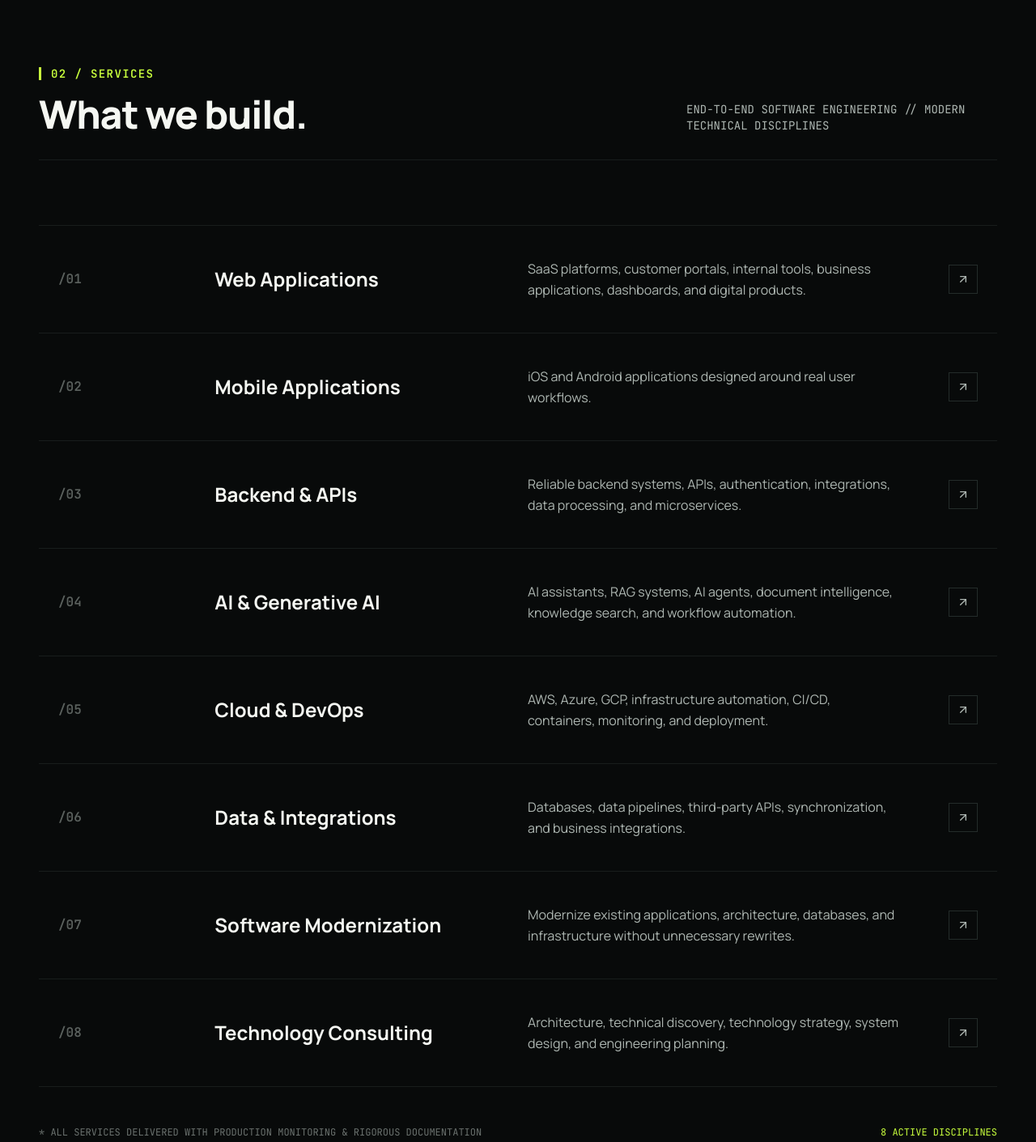
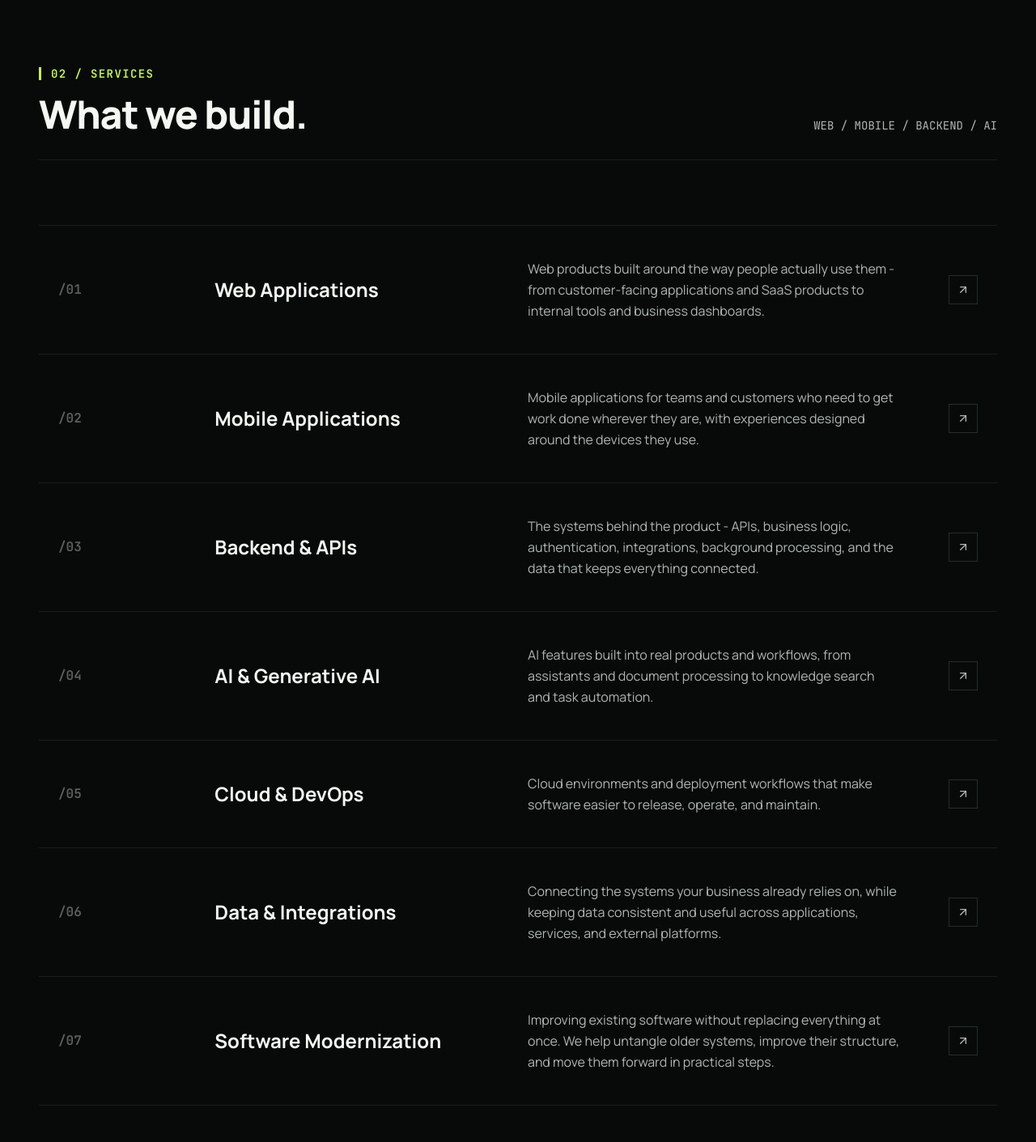
Before and after one commit to Xlogik-code/xlogik-site, a React (Vite) app: page / in a window 1280 px wide. Shown: the part 1780-3191 px from the top of the page at 81% size. Built offline with nearby package versions, Linux system fonts and the light colour scheme.

Commit message:
style: update ServicesSection and content descriptions for clarity and alignment with branding

```diff
--- a/src/components/ServicesSection.tsx
+++ b/src/components/ServicesSection.tsx
@@ -30,7 +30,7 @@ export const ServicesSection: React.FC<ServicesSectionProps> = ({ onSelectServic
             </h2>
           </div>
           <p className="text-sm text-[#AEB7B2] font-mono-code max-w-sm">
-            END-TO-END SOFTWARE ENGINEERING // MODERN TECHNICAL DISCIPLINES
+            WEB / MOBILE / BACKEND / AI
           </p>
         </div>
 
@@ -112,10 +112,10 @@ export const ServicesSection: React.FC<ServicesSectionProps> = ({ onSelectServic
         </div>
 
         {/* Bottom micro-statement */}
-        <div className="mt-8 flex flex-wrap items-center justify-between text-xs font-mono-code text-[#AEB7B2]/60 pt-4">
+        {/* <div className="mt-8 flex flex-wrap items-center justify-between text-xs font-mono-code text-[#AEB7B2]/60 pt-4">
           <span>* ALL SERVICES DELIVERED WITH PRODUCTION MONITORING & RIGOROUS DOCUMENTATION</span>
           <span className="text-[#C8FF3D]">8 ACTIVE DISCIPLINES</span>
-        </div>
+        </div> */}
       </div>
     </section>
   );
--- a/src/data/content.ts
+++ b/src/data/content.ts
@@ -5,57 +5,97 @@ export const SERVICES_DATA: ServiceItem[] = [
     id: 'web-apps',
     number: '01',
     title: 'Web Applications',
-    shortDesc: 'SaaS platforms, customer portals, internal tools, business applications, dashboards, and digital products.',
-    deliverables: ['Custom SaaS platforms', 'High-throughput customer portals', 'Complex operational dashboards', 'Internal workflow tools']
+    shortDesc: 'Web products built around the way people actually use them - from customer-facing applications and SaaS products to internal tools and business dashboards.',
+    deliverables: [
+      'SaaS and web platforms',
+      'Customer portals',
+      'Business dashboards',
+      'Internal workflow tools'
+    ]
   },
   {
     id: 'mobile-apps',
     number: '02',
     title: 'Mobile Applications',
-    shortDesc: 'iOS and Android applications designed around real user workflows.',
-    deliverables: ['Native iOS & Android apps', 'Cross-platform React Native & Flutter', 'Offline-first sync architectures', 'Field workforce tools']
+    shortDesc: 'Mobile applications for teams and customers who need to get work done wherever they are, with experiences designed around the devices they use.',
+    deliverables: [
+      'iOS and Android applications',
+      'Cross-platform mobile apps',
+      'Offline and sync workflows',
+      'Field and workforce applications'
+    ]
   },
   {
     id: 'backend-apis',
     number: '03',
     title: 'Backend & APIs',
-    shortDesc: 'Reliable backend systems, APIs, authentication, integrations, data processing, and microservices.',
-    deliverables: ['RESTful & GraphQL services', 'Event-driven message queues', 'Zero-trust authentication & RBAC', 'Distributed background workers']
+    shortDesc: 'The systems behind the product - APIs, business logic, authentication, integrations, background processing, and the data that keeps everything connected.',
+    deliverables: [
+      'REST and GraphQL APIs',
+      'Authentication and access control',
+      'Background processing',
+      'Third-party integrations'
+    ]
   },
   {
     id: 'ai-genai',
     number: '04',
     title: 'AI & Generative AI',
-    shortDesc: 'AI assistants, RAG systems, AI agents, document intelligence, knowledge search, and workflow automation.',
-    deliverables: ['Retrieval-Augmented Generation (RAG)', 'Autonomous agent pipelines', 'Document OCR & semantic parsing', 'Deterministic validation guardrails']
+    shortDesc: 'AI features built into real products and workflows, from assistants and document processing to knowledge search and task automation.',
+    deliverables: [
+      'AI assistants',
+      'RAG and knowledge search',
+      'AI agents and workflow automation',
+      'Document and data extraction'
+    ]
   },
   {
     id: 'cloud-devops',
     number: '05',
     title: 'Cloud & DevOps',
-    shortDesc: 'AWS, Azure, GCP, infrastructure automation, CI/CD, containers, monitoring, and deployment.',
-    deliverables: ['Terraform Infrastructure as Code', 'Kubernetes & container orchestration', 'Automated staging & release pipelines', 'Disaster recovery architectures']
+    shortDesc: 'Cloud environments and deployment workflows that make software easier to release, operate, and maintain.',
+    deliverables: [
+      'Cloud infrastructure',
+      'Containers and deployment',
+      'CI/CD pipelines',
+      'Monitoring and operational setup'
+    ]
   },
   {
     id: 'data-integrations',
     number: '06',
     title: 'Data & Integrations',
-    shortDesc: 'Databases, data pipelines, third-party APIs, synchronization, and business integrations.',
-    deliverables: ['ETL & real-time streaming pipelines', 'PostgreSQL & transactional data modeling', 'ERP / CRM bi-directional sync', 'Resilient webhook ingest systems']
+    shortDesc: 'Connecting the systems your business already relies on, while keeping data consistent and useful across applications, services, and external platforms.',
+    deliverables: [
+      'Database design and integration',
+      'Data import and processing',
+      'Third-party API integrations',
+      'Synchronization and webhooks'
+    ]
   },
   {
     id: 'modernization',
     number: '07',
     title: 'Software Modernization',
-    shortDesc: 'Modernize existing applications, architecture, databases, and infrastructure without unnecessary rewrites.',
-    deliverables: ['Strangler fig migration paths', 'Database schema decoupling', 'Monolith to modular services', 'Legacy API modernization']
+    shortDesc: 'Improving existing software without replacing everything at once. We help untangle older systems, improve their structure, and move them forward in practical steps.',
+    deliverables: [
+      'Legacy application updates',
+      'Architecture improvements',
+      'Database modernization',
+      'API and service migration'
+    ]
   },
   {
     id: 'consulting',
     number: '08',
     title: 'Technology Consulting',
-    shortDesc: 'Architecture, technical discovery, technology strategy, system design, and engineering planning.',
-    deliverables: ['Architecture audits & risk reviews', 'Technology vendor evaluations', 'Technical due diligence', 'System design specifications']
+    shortDesc: 'Technical guidance for projects that need a clearer direction - from early discovery and architecture decisions to reviewing an existing system and planning what comes next.',
+    deliverables: [
+      'Technical discovery',
+      'Architecture reviews',
+      'Technology decisions',
+      'System design and planning'
+    ]
   }
 ];
 
```
